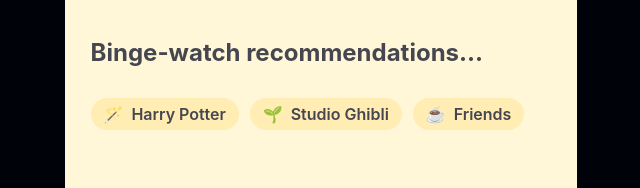
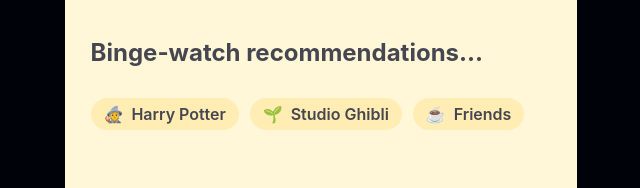
Before and after one commit to karenkwok/karenkwok.github.io, a React (Create React App) app: page /bumble in a window 1280 px wide. Shown: the part 1791-1979 px from the top of the page, without its empty margins (319-959 px from the left). Built offline with nearby package versions, Linux system fonts and the light colour scheme.

Commit message:
changed emoji

```diff
--- a/src/components/Bumble/Bumble.js
+++ b/src/components/Bumble/Bumble.js
@@ -44,7 +44,7 @@ const Bumble = () => {
       <BumbleSection>
         <h3>Binge-watch recommendations...</h3>
         <BumbleItemContainer>
-          <BumbleItem>🪄&nbsp;&nbsp;Harry Potter</BumbleItem>
+          <BumbleItem>🧙&nbsp;&nbsp;Harry Potter</BumbleItem>
           <BumbleItem>🌱&nbsp;&nbsp;Studio Ghibli</BumbleItem>
           <BumbleItem>☕️&nbsp;&nbsp;Friends</BumbleItem>
         </BumbleItemContainer>
```
